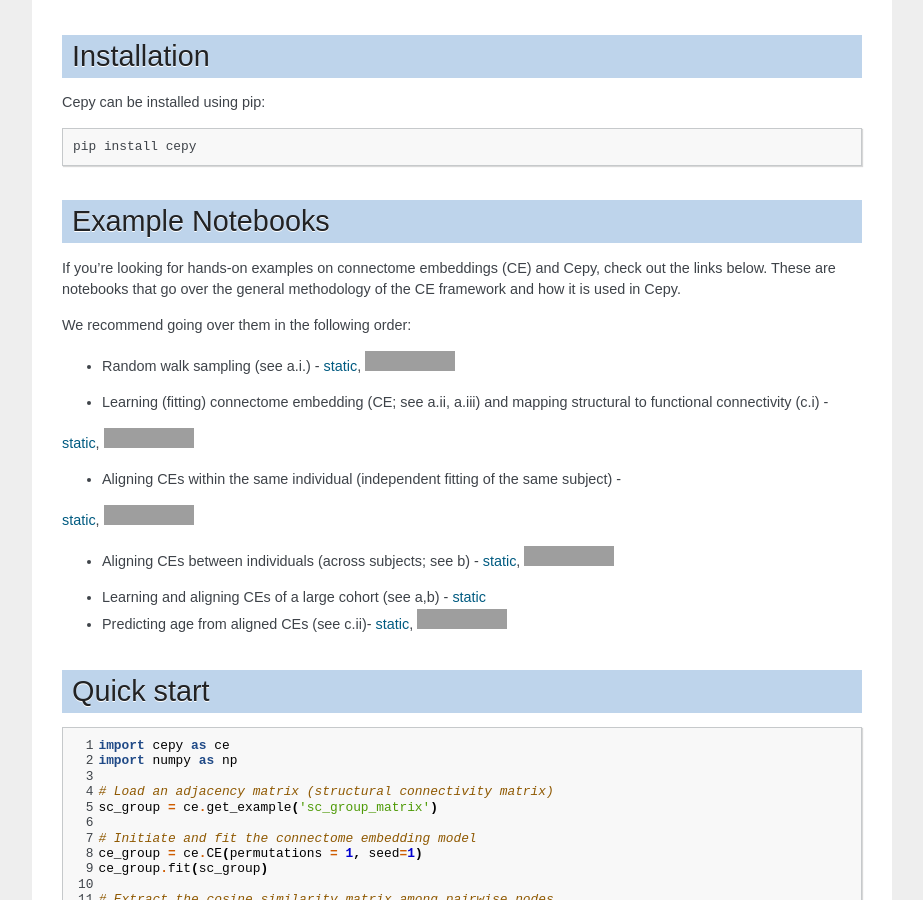
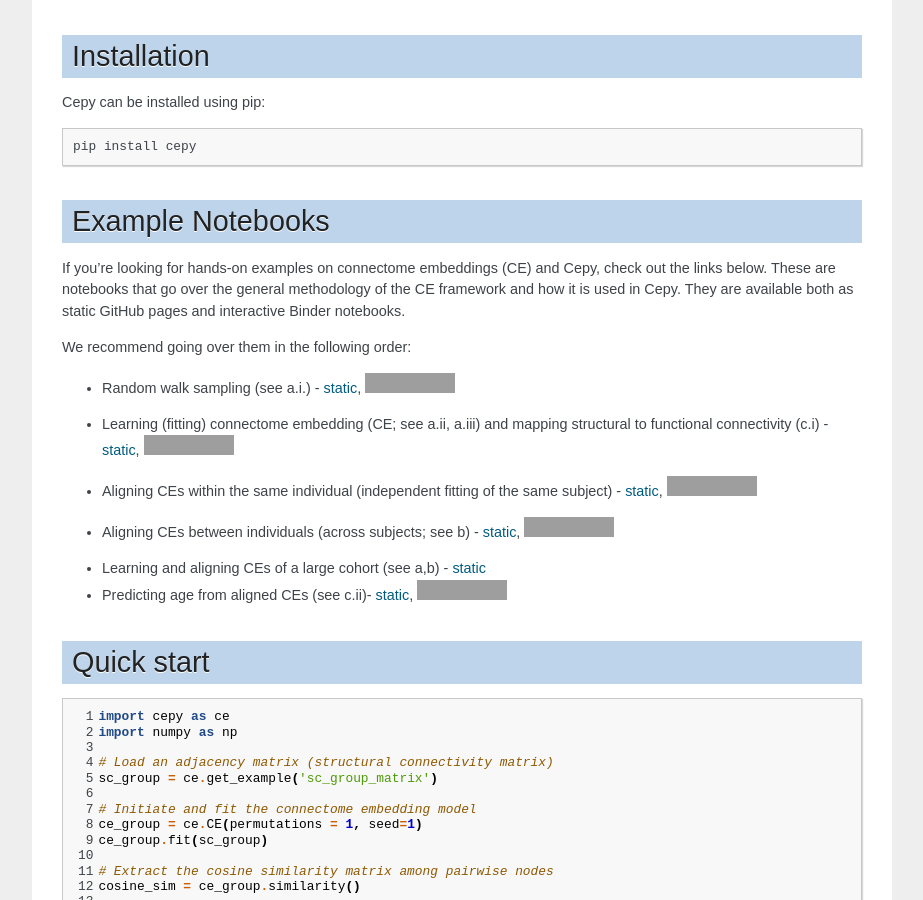
Before and after one commit to GidLev/cepy, a Sphinx documentation site: the page built from docs/index.rst, in a window 1280 px wide and 900 px high, scrolled down 417 px, cut to the strip 0-900 px from the top of the window. Shown: the whole strip, without its empty margins (198-1121 px from the left). Built offline with Sphinx 7.4.7, drawn with Linux system fonts in a browser that asks for light colours; grey boxes are pictures that could not be loaded.

Commit message:
example links to docs

```diff
--- a/docs/index.rst
+++ b/docs/index.rst
@@ -23,7 +23,7 @@
 
 Example Notebooks
 =================
-If you're looking for hands-on examples on connectome embeddings (CE) and Cepy, check out the links below. These are notebooks that go over the general methodology of the CE framework and how it is used in Cepy.
+If you're looking for hands-on examples on connectome embeddings (CE) and Cepy, check out the links below. These are notebooks that go over the general methodology of the CE framework and how it is used in Cepy. They are available both as static GitHub pages and interactive Binder notebooks.
 
 We recommend going over them in the following order:
 
@@ -33,19 +33,17 @@
 .. |Binder 1| image:: https://mybinder.org/badge_logo.svg
    :target: https://mybinder.org/v2/gh/GidLev/cepy/master?filepath=examples%2Frandom_walks_generation.ipynb/
 
-* Learning (fitting) connectome embedding (CE; see a.ii, a.iii) and mapping structural to functional connectivity (c.i) -
-`static <https://github.com/GidLev/cepy/blob/master/examples/learn_embedding.ipynb>`__, |Binder 2|
+* Learning (fitting) connectome embedding (CE; see a.ii, a.iii) and mapping structural to functional connectivity (c.i) - `static <https://github.com/GidLev/cepy/blob/master/examples/learn_embedding.ipynb>`__, |Binder 2|
 
 .. |Binder 2| image:: https://mybinder.org/badge_logo.svg
    :target: https://mybinder.org/v2/gh/GidLev/cepy/master?filepath=examples%2Flearn_embedding.ipynb/
 
-* Aligning CEs within the same individual (independent fitting of the same subject) -
-`static <https://github.com/GidLev/cepy/blob/master/examples/intra_embedding_alignment.ipynb>`__, |Binder 3|
+* Aligning CEs within the same individual (independent fitting of the same subject) - `static <https://github.com/GidLev/cepy/blob/master/examples/intra_embedding_alignment.ipynb>`__, |Binder 3|
 
 .. |Binder 3| image:: https://mybinder.org/badge_logo.svg
    :target: https://mybinder.org/v2/gh/GidLev/cepy/master?filepath=examples%2Fintra_embedding_alignment.ipynb/
 
-* Aligning CEs between individuals (across subjects; see b) -  `static <https://github.com/GidLev/cepy/blob/master/examples/inter_embedding_alignment.ipynb>`__, |Binder 4|
+* Aligning CEs between individuals (across subjects; see b) - `static <https://github.com/GidLev/cepy/blob/master/examples/inter_embedding_alignment.ipynb>`__, |Binder 4|
 
 .. |Binder 4| image:: https://mybinder.org/badge_logo.svg
    :target: https://mybinder.org/v2/gh/GidLev/cepy/master?filepath=examples%2Finter_embedding_alignment.ipynb/
```
